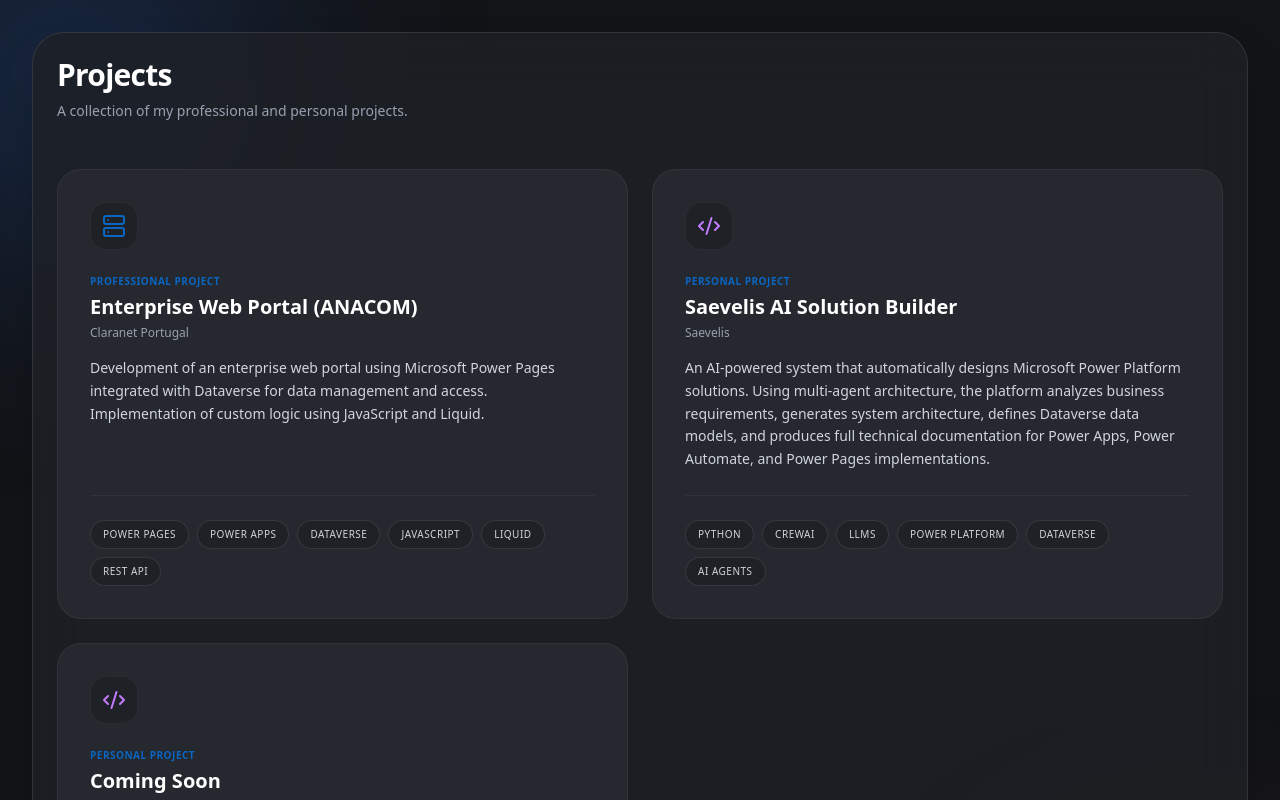
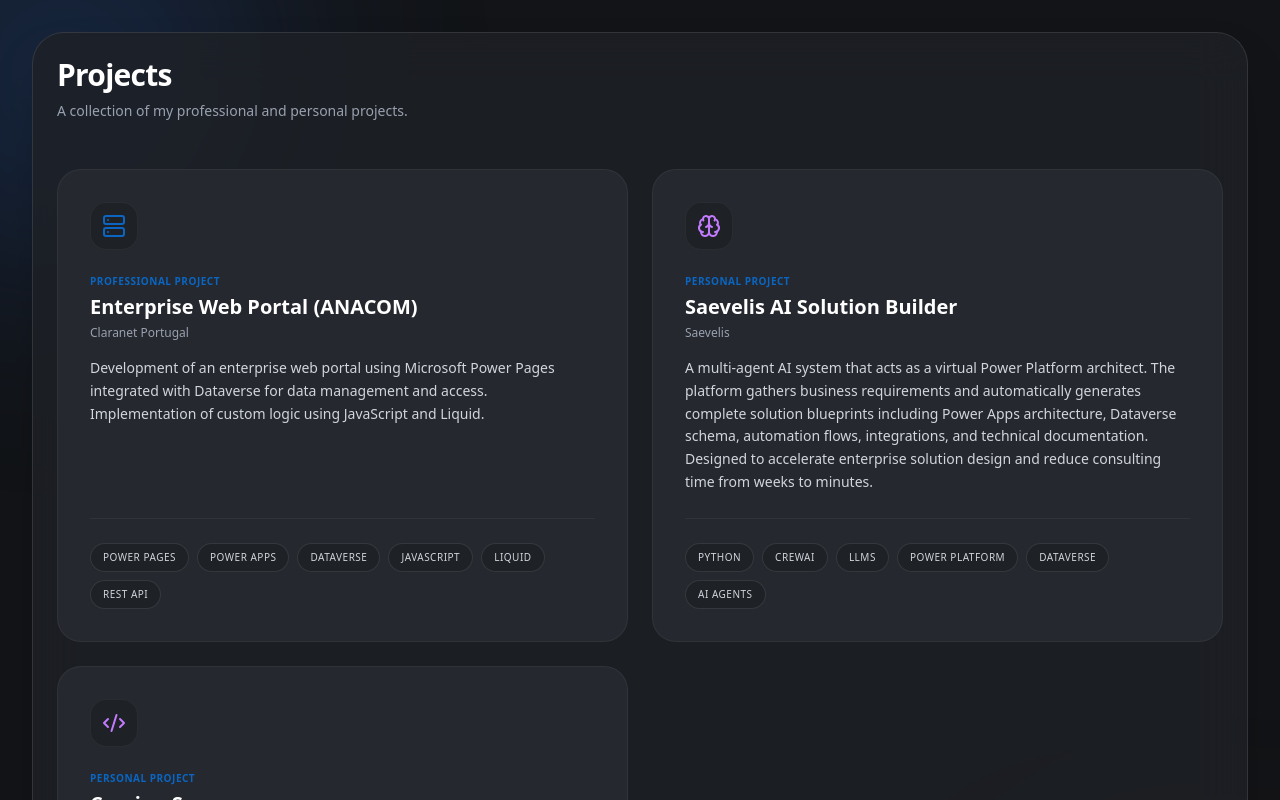
Before and after one commit to marcosleite8/portfolio, a React (Vite) app: page /projects in a window 1280 px wide. Shown: the top 800 px of the page. Built offline with nearby package versions, Linux system fonts and the light colour scheme.

Commit message:
Update Projects.tsx

```diff
--- a/src/pages/Projects.tsx
+++ b/src/pages/Projects.tsx
@@ -1,5 +1,5 @@
 import React from 'react';
-import { Server, Github, ExternalLink, Code2 } from 'lucide-react';
+import { Server, Github, ExternalLink, Code2, Brain } from 'lucide-react';
 
 export default function Projects() {
   const projects = [
@@ -16,9 +16,9 @@
       title: "Saevelis AI Solution Builder",
       type: "Personal Project",
       company: "Saevelis",
-      description: "An AI-powered system that automatically designs Microsoft Power Platform solutions. Using multi-agent architecture, the platform analyzes business requirements, generates system architecture, defines Dataverse data models, and produces full technical documentation for Power Apps, Power Automate, and Power Pages implementations.",
+      description: "A multi-agent AI system that acts as a virtual Power Platform architect. The platform gathers business requirements and automatically generates complete solution blueprints including Power Apps architecture, Dataverse schema, automation flows, integrations, and technical documentation. Designed to accelerate enterprise solution design and reduce consulting time from weeks to minutes.",
       tech: ["Python", "CrewAI", "LLMs", "Power Platform", "Dataverse", "AI Agents"],
-      icon: <Code2 size={24} className="text-purple-400" />,
+      icon: <Brain size={24} className="text-purple-400" />,
       link: null
     },
     {
```
